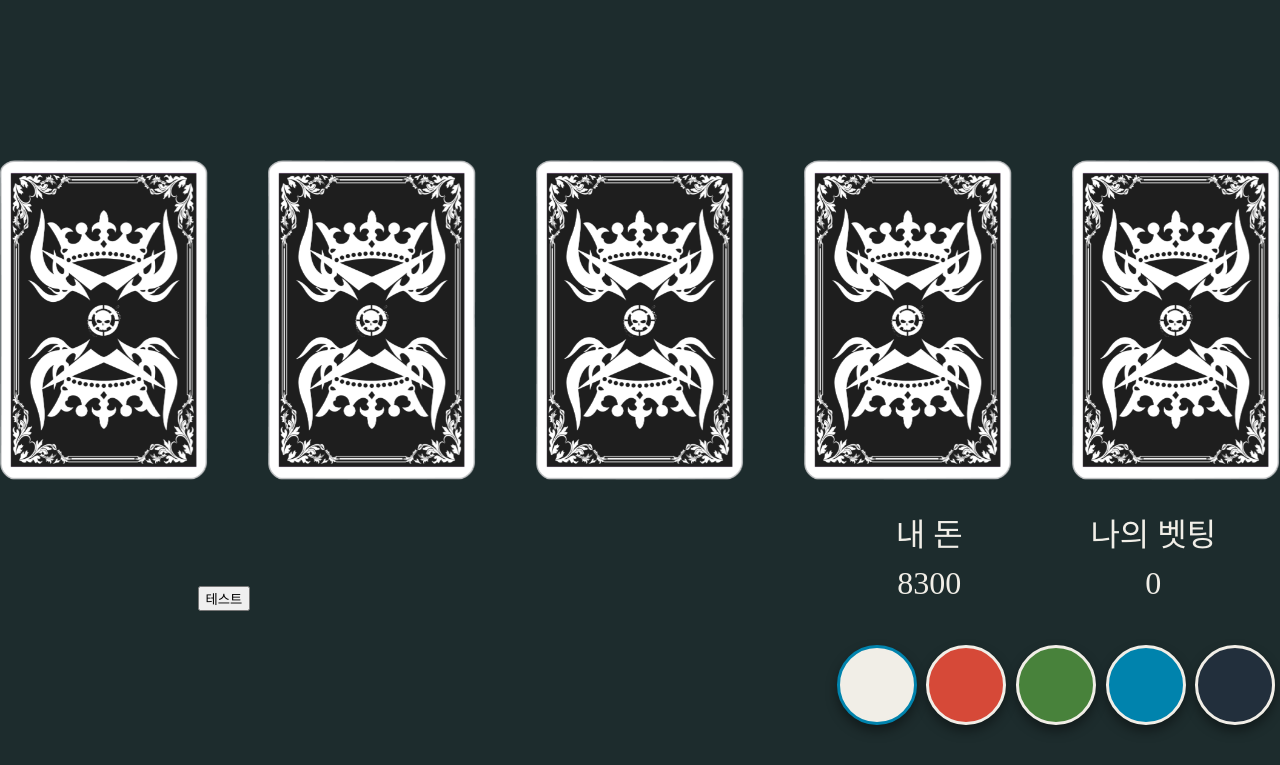
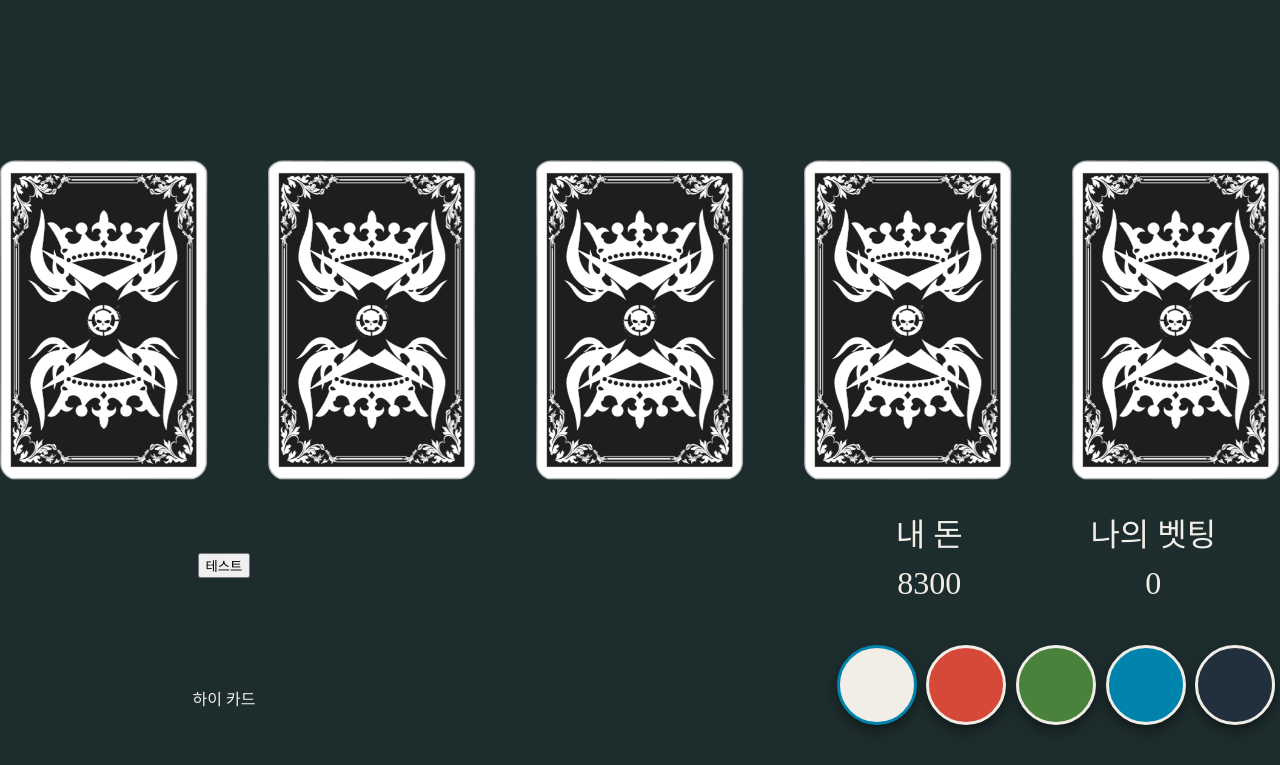
Before and after one commit to CasualScythe/Poker, a plain HTML site: page index.html in a window 1280 px wide. Shown: the top 765 px of the page. Drawn offline with nearby package versions, Linux system fonts and the light colour scheme; a web font is replaced by a local one.

Commit message:
html 파일 업데이트

```diff
--- a/index.html
+++ b/index.html
@@ -45,6 +45,9 @@
   <div id="container">
     <div class="realm">
       <button onclick="nextCard()">테스트</button>
+      <div id="ranking">
+        현재 족보
+      </div>
       <div oncontextmenu="alert('우클릭 감지!');">
         우클릭 해보세요
       </div>
```
